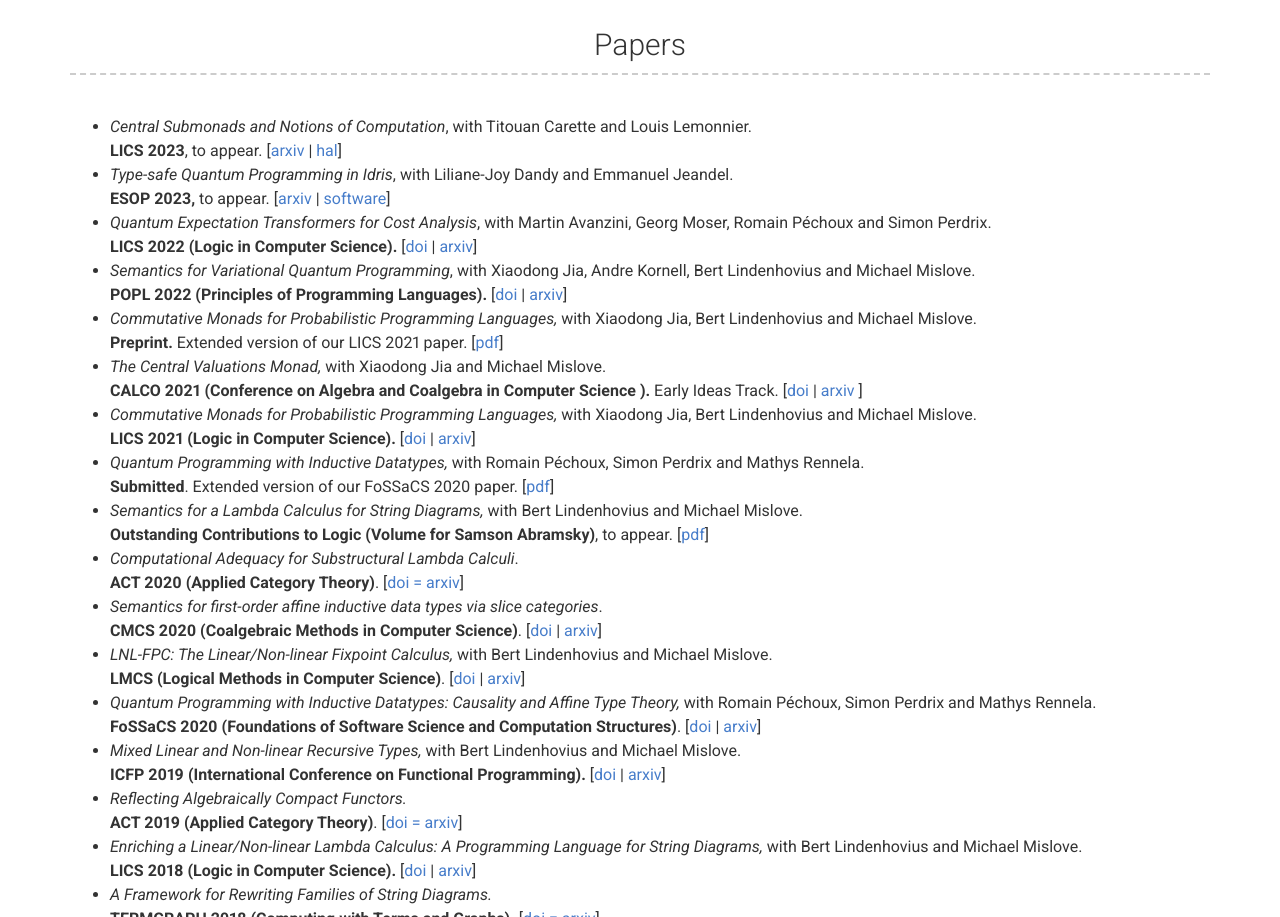
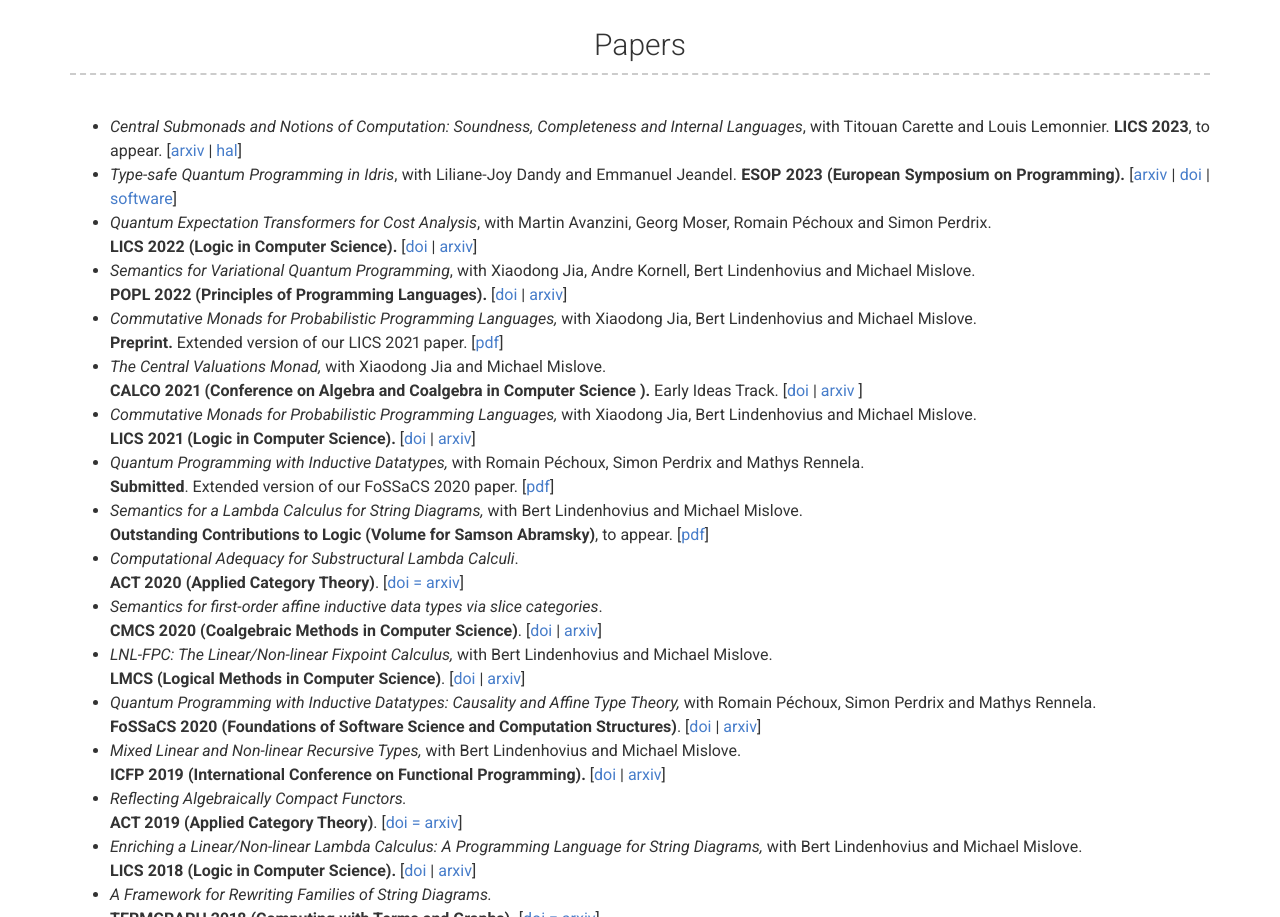
Before and after one commit to zamdzhiev/zamdzhiev.github.io, a plain HTML site: page index.html in a window 1280 px wide. Shown: the part 1435-2352 px from the top of the page. Drawn offline with nearby package versions, Linux system fonts and the light colour scheme; files whose address does not match are found by name.

Commit message:
small update

```diff
--- a/index.html
+++ b/index.html
@@ -123,10 +123,10 @@ Supervisor: <a href="https://www.cs.ox.ac.uk/bob.coecke/">Bob Coecke</a>.</p>
   <div class="row clearfix">
     <div class="col-md-12">
       <ul>
-  <li><em>Central Submonads and Notions of Computation</em>, with Titouan Carette and Louis Lemonnier. <br />
+  <li><em>Central Submonads and Notions of Computation: Soundness, Completeness and Internal Languages</em>, with Titouan Carette and Louis Lemonnier.
 <strong>LICS 2023</strong>, to appear. [<a href="https://arxiv.org/abs/2207.09190">arxiv</a> | <a href="https://hal.inria.fr/hal-03662565">hal</a>]</li>
-  <li><em>Type-safe Quantum Programming in Idris</em>, with Liliane-Joy Dandy and Emmanuel Jeandel.   <br />
-<strong>ESOP 2023,</strong> to appear. [<a href="https://arxiv.org/abs/2111.10867">arxiv</a> | <a href="https://github.com/zamdzhiev/Qimaera">software</a>]</li>
+  <li><em>Type-safe Quantum Programming in Idris</em>, with Liliane-Joy Dandy and Emmanuel Jeandel.
+<strong>ESOP 2023 (European Symposium on Programming).</strong> [<a href="https://arxiv.org/abs/2111.10867">arxiv</a> | <a href="https://doi.org/10.1007/978-3-031-30044-8_19">doi</a> | <a href="https://github.com/zamdzhiev/Qimaera">software</a>]</li>
   <li><em>Quantum Expectation Transformers for Cost Analysis</em>, with Martin Avanzini, Georg Moser, Romain Péchoux and Simon Perdrix. <br />
 <strong>LICS 2022 (Logic in Computer Science).</strong> [<a href="https://doi.org/10.1145/3531130.3533332">doi</a> | <a href="https://arxiv.org/abs/2201.09361">arxiv</a>]</li>
   <li><em>Semantics for Variational Quantum Programming</em>, with Xiaodong Jia, Andre Kornell, Bert Lindenhovius and Michael Mislove. <br />
```
